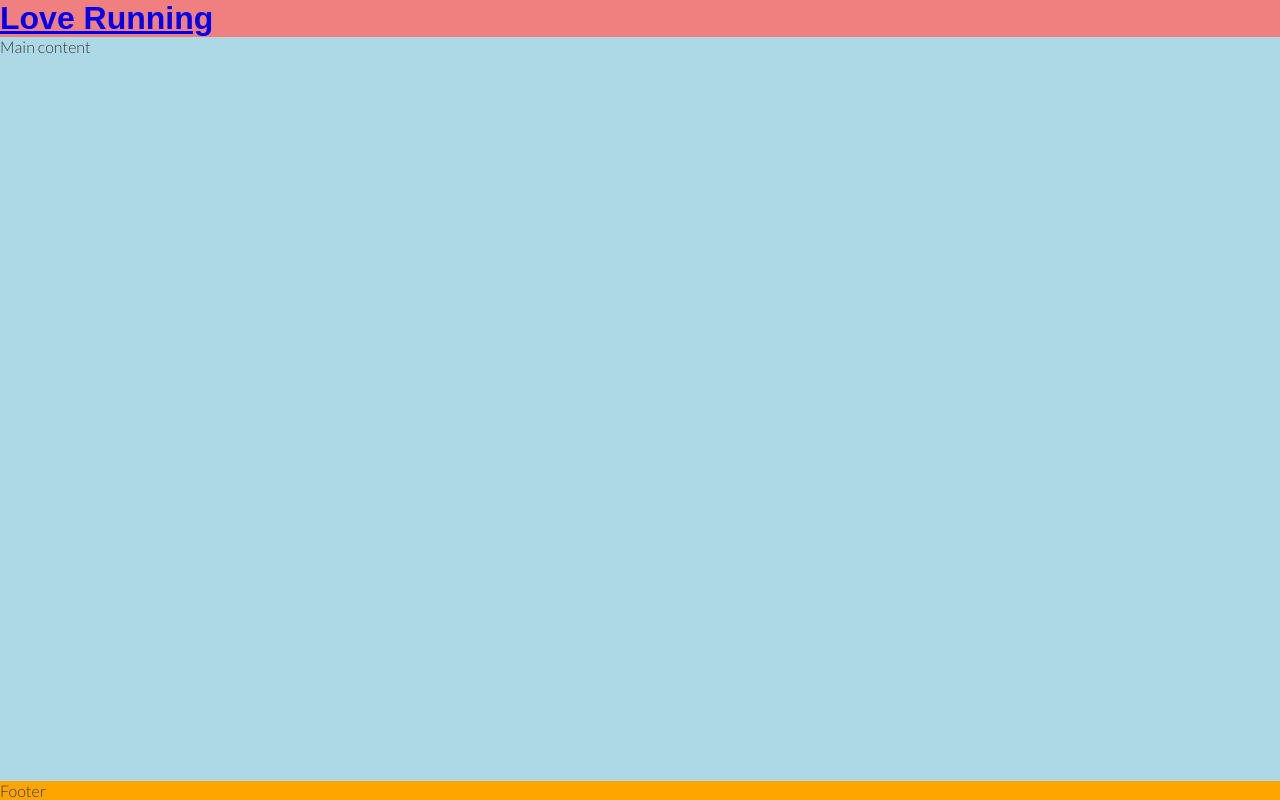
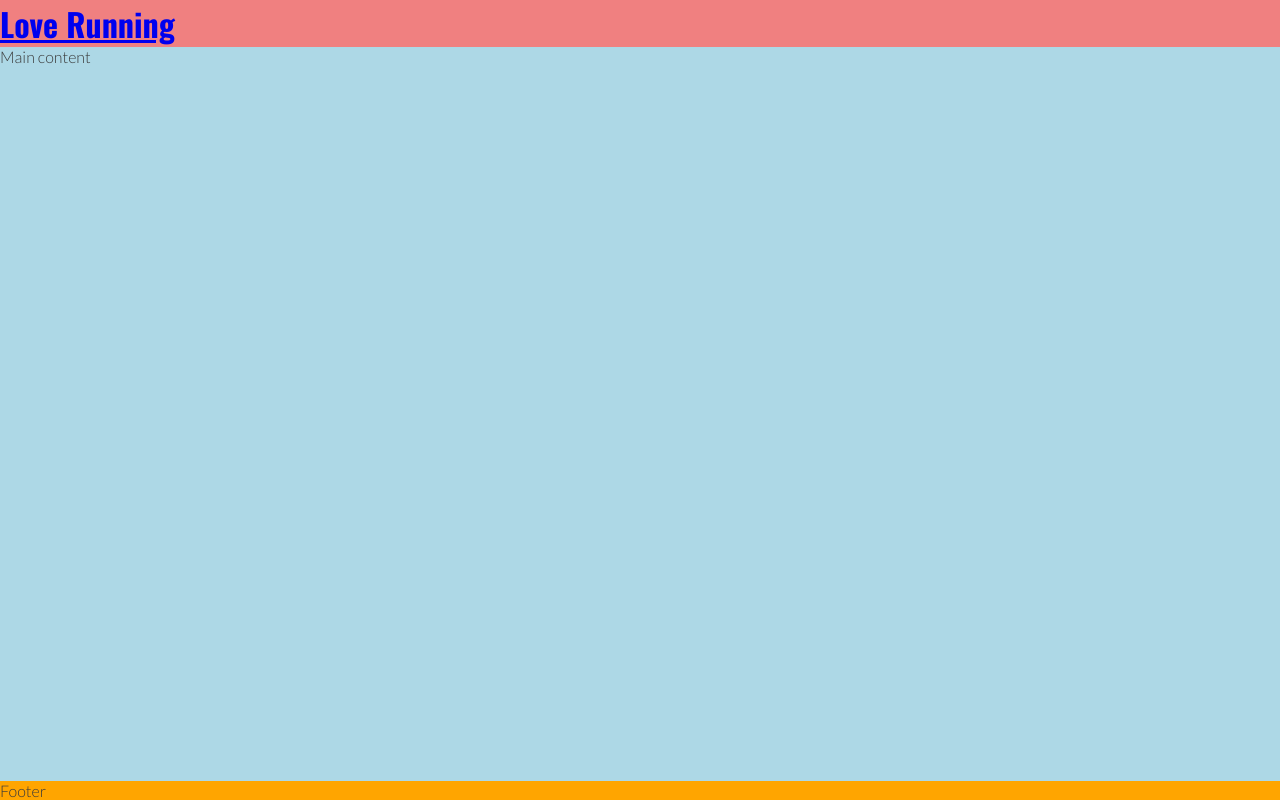
Before and after one commit to eneliviu/LoveRunning, a plain HTML site: page index.html in a window 1280 px wide. Drawn offline with nearby package versions, Linux system fonts and the light colour scheme.

Commit message:
Add logo to header and re-apply Oswald font

```diff
--- a/assets/css/style.css
+++ b/assets/css/style.css
@@ -27,7 +27,7 @@ header {
 }
 
 h1 {
-font-family: sans-serif;
+    font-family: 'Oswald', sans-serif;
 }
 
 /* Main content*/
```
